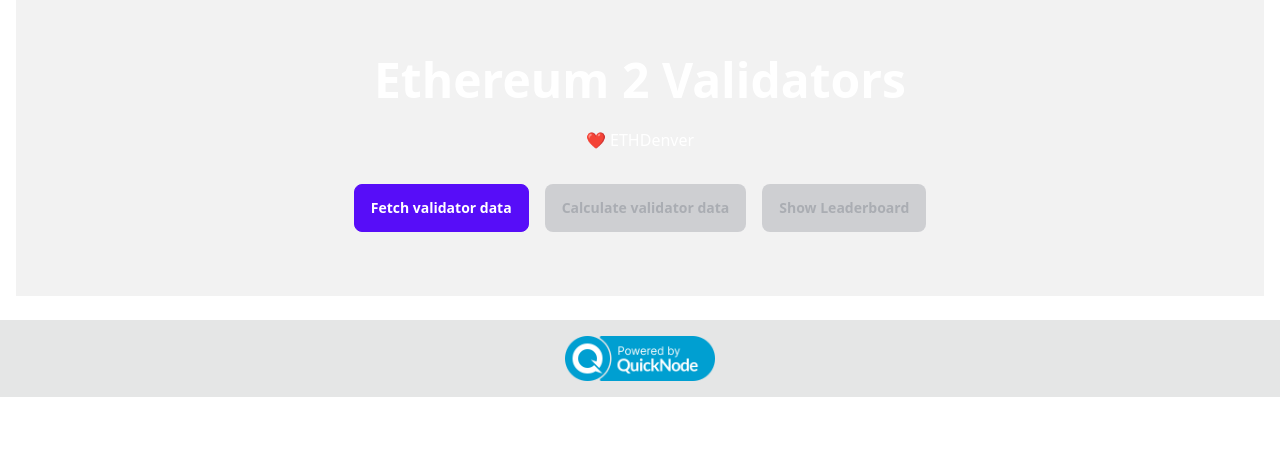
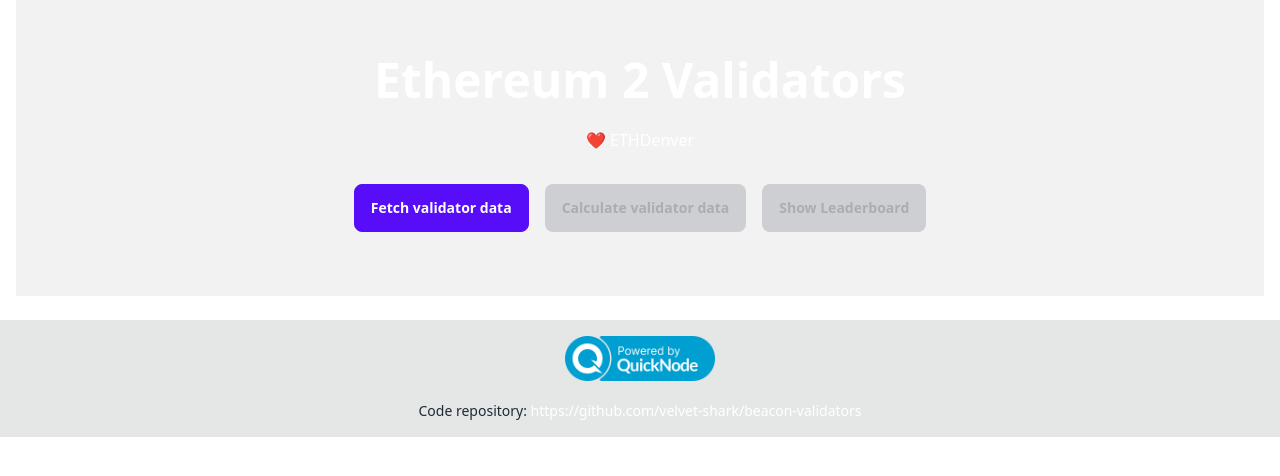
Before and after one commit to Biciok/beacon_validator, a Next.js app: page / in a window 1280 px wide. Shown: the top 476 px of the page. Built offline with nearby package versions, Linux system fonts and the light colour scheme.

Commit message:
Code repository link in the footer

```diff
--- a/pages/index.js
+++ b/pages/index.js
@@ -373,6 +373,17 @@ export default function Home() {
               <img src="powered-by-quicknode-blue.png" alt="QuickNode" width="150" />
             </a>
           </p>
+          <p className="mt-3">
+            Code repository:{" "}
+            <a
+              href="https://github.com/velvet-shark/beacon-validators"
+              target="_blank"
+              rel="noreferrer"
+              className="text-primary-content inline"
+            >
+              https://github.com/velvet-shark/beacon-validators
+            </a>
+          </p>
         </div>
       </footer>
     </>
```
